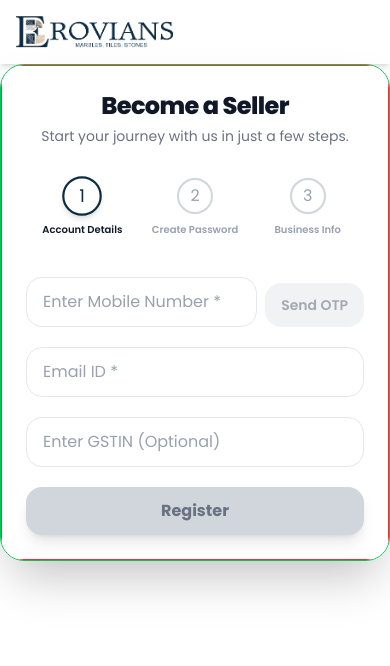
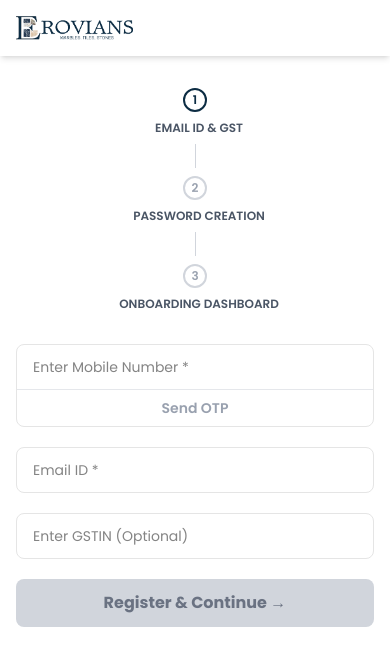
Before and after one commit to erovians/Erovians, a React (Vite) app in the folder seller/: page /start-selling in a window 390 px wide. Shown: the top 666 px of the page. Built offline with nearby package versions, Linux system fonts and the light colour scheme.

Commit message:
updated the sellersignup page

```diff
--- a/seller/src/assets/assets.js
+++ b/seller/src/assets/assets.js
@@ -14,6 +14,7 @@ import sell_online_helpandsupport from "./SellOnline_helpandsupport.png";
 import grow_verified from "./Grow-verified.svg";
 import grow_advertised from "./Grow-advertised.svg";
 import grow_banner_img from "./grow-banner-img.svg";
+import EroviansValueServices from "./EroviansValueServices.svg";
 
 export const assets = {
   logo,
@@ -31,5 +32,6 @@ export const assets = {
   sell_online_helpandsupport,
   grow_verified,
   grow_advertised,
-  grow_banner_img
+  grow_banner_img,
+  EroviansValueServices,
 };
--- a/seller/src/common/Navbar.jsx
+++ b/seller/src/common/Navbar.jsx
@@ -208,8 +208,8 @@ export default function Navbar() {
         </div>
 
         {/* Desktop Buttons */}
-        <div className="hidden lg:flex h-[60%] justify-between items-center w-1/6 gap-3 mr-25">
-          <Link to="/login" className="h-full w-[60%]">
+        <div className="hidden lg:flex h-[60%] justify-between items-center w-1/5 gap-3 mr-25">
+          <Link to="/login" className="h-full w-full" >
             <Button
               variant="outline"
               className="bg-transparent h-full w-full border border-navyblue hover:bg-navyblue hover:text-white"
@@ -221,7 +221,7 @@ export default function Navbar() {
             </Button>
           </Link>
 
-          <Link to="/start-selling" className="h-full w-[60%]">
+          <Link to="/start-selling" className="h-full w-[50%]">
             <Button
               variant="outline"
               className="bg-navyblue h-full w-full text-white cursor-pointer hover:bg-navyblue hover:bg-white hover:border-navyblue px-20"
--- a/seller/src/pages/Grow.jsx
+++ b/seller/src/pages/Grow.jsx
@@ -194,9 +194,9 @@ const Grow = () => {
             {/* Right Image */}
             <div className="flex justify-center">
               <img
-                src="/images/value-services.jpg"
+                src={assets.EroviansValueServices}
                 alt="Erovians Value Services"
-                className="rounded-xl shadow-lg"
+                className="rounded-xl "
               />
             </div>
           </div>
--- a/seller/src/pages/SellerSignUp.jsx
+++ b/seller/src/pages/SellerSignUp.jsx
@@ -18,7 +18,7 @@ const SellerSignUp = () => {
     password: "",
     confirmPassword: "",
     businessName: "",
-    category: "",
+    category: "All",
   });
 
   const [otp, setOtp] = useState("");
@@ -29,24 +29,18 @@ const SellerSignUp = () => {
   const [modalMessage, setModalMessage] = useState("");
 
   const steps = [
-    { id: 1, title: "Account Details" },
-    { id: 2, title: "Create Password" },
-    { id: 3, title: "Business Info" },
+    { id: 1, title: "EMAIL ID & GST" },
+    { id: 2, title: "PASSWORD CREATION" },
+    { id: 3, title: "ONBOARDING DASHBOARD" },
   ];
 
-  // Handle changes for all form inputs
+  // Input handlers
   const handleChange = (e) => {
     const { name, value } = e.target;
     setFormData({ ...formData, [name]: value });
     setErrors({ ...errors, [name]: "" });
   };
 
-  const handleOtpChange = (e) => {
-    setOtp(e.target.value);
-    setErrors({ ...errors, otp: "" });
-  };
-
-  // Validates a 10-digit mobile number
   const validateMobile = () => {
     const mobileRegex = /^[0-9]{10}$/;
     if (!mobileRegex.test(formData.mobile)) {
@@ -57,20 +51,16 @@ const SellerSignUp = () => {
     return true;
   };
 
-  // Handles sending the OTP
   const handleSendOtp = () => {
     if (validateMobile()) {
-      console.log(`OTP sent at your given number ${formData.mobile}`);
       setShowModal(true);
-      setModalMessage("OTP sent at your given number {123456}");
+      setModalMessage("OTP sent to your number (123456)");
       setShowOtpField(true);
     }
   };
 
-  // Handles OTP verification and enables registration
   const handleVerifyOtp = () => {
     if (otp === "123456") {
-      // Hardcoded for demo purposes
       setIsMobileVerified(true);
       setShowModal(true);
       setModalMessage("Mobile number verified successfully!");
@@ -79,7 +69,6 @@ const SellerSignUp = () => {
     }
   };
 
-  // Handles the main registration button click
   const handleRegister = (e) => {
     e.preventDefault();
     const newErrors = {};
@@ -102,7 +91,6 @@ const SellerSignUp = () => {
     }
   };
 
-  // Handles password creation flow
   const handlePasswordContinue = () => {
     if (formData.password === formData.confirmPassword) {
       setStep(3);
@@ -111,140 +99,111 @@ const SellerSignUp = () => {
     }
   };
 
-  // Final form submission
   const handleSubmit = (e) => {
     e.preventDefault();
-    console.log("Final Data:", formData);
     setModalMessage(
       "Form submitted successfully! You're ready to start selling."
     );
     setShowModal(true);
   };
 
-  // Custom modal component to replace alert()
-  const Modal = ({ message, onClose }) => {
-    return (
-      <div className="fixed inset-0 bg-gray-600 bg-opacity-50 flex justify-center items-center z-50 p-4">
+  const Modal = ({ message, onClose }) => (
+    <div className="fixed inset-0 bg-black/50 flex justify-center items-center z-50 p-4">
       <div className="bg-white rounded-lg p-6 shadow-xl max-w-sm w-full text-center">
         <p className="text-gray-800 font-semibold mb-4">{message}</p>
         <button
           onClick={onClose}
-            className="w-full bg-[#0c2c43] text-white py-2 rounded-xl hover:bg-[#1a4361] transition-colors"
+          className="w-full bg-[#0c2c43] text-white py-2 rounded-md hover:bg-[#1a4361] transition"
         >
           OK
         </button>
       </div>
     </div>
   );
-  };
 
   return (
-    <div className="flex flex-col min-h-screen bg-white font-sans antialiased">
-      <header className="w-full shadow-md h-16 md:h-20 flex items-center px-4 md:px-10">
-        <Link to={"/"} className="flex items-center">
+    <div className="min-h-screen bg-white font-sans">
+      {/* Header */}
+      <header className="w-full shadow-md h-14 sm:h-16 md:h-20 flex items-center px-4 sm:px-6">
+        <Link to={"/"}>
           <img
             src={assets.logo}
             alt="Logo"
-            className="h-8 md:h-10 w-auto object-contain"
+            className="h-6 sm:h-8 md:h-10 w-auto object-contain"
           />
         </Link>
       </header>
 
-      <div className="grid md:grid-cols-2 lg:max-w-4xl xl:max-w-6xl w-full  rounded-3xl shadow-2xl overflow-hidden sm:m-auto  border border-green-500 ">
-        {/* Left Column: The Form */}
-        <div className="bg-white  p-6 sm:p-8 md:p-12 md:rounded-l-3xl border border-red-500">
-          {/* Header */}
-          <div className="text-center mb-8 md:mb-10">
-            <h1 className="text-2xl md:text-3xl font-extrabold text-gray-900 tracking-tight mb-1">
-              Become a Seller
-            </h1>
-            <p className="text-sm md:text-base text-gray-500">
-              Start your journey with us in just a few steps.
-            </p>
-          </div>
-
+      <div className="grid grid-cols-1 md:grid-cols-2 gap-8 px-4 sm:px-6 md:px-12 py-8 md:py-12 max-w-6xl mx-auto">
+        {/* Left Section */}
+        <div>
           {/* Stepper */}
-          <div className="flex justify-between items-center mb-10 md:mb-12 relative">
-            <div className="absolute inset-x-0 top-1/2 h-0.5 bg-gray-200 -z-10 transform -translate-y-1/2"></div>
-            {steps.map((item, index) => (
+          <div className="flex flex-col md:flex-row md:items-center md:justify-between mb-8 text-xs sm:text-sm font-semibold text-gray-600">
+            {steps.map((item, i) => (
+              <div key={item.id} className="flex items-center flex-col">
+                {/* Step Circle */}
                 <div
-                key={item.id}
-                className="relative flex flex-col items-center flex-1"
-              >
-                {/* Circle */}
-                <div
-                  className={`w-9 h-9 md:w-11 md:h-11 flex items-center justify-center rounded-full border-2 transform transition-all duration-300 ease-in-out
-                    ${
-                      step > item.id
-                        ? "bg-[#0c2c43] text-white"
-                        : step === item.id
-                        ? "border-[#0c2c43] text-[#0c2c43] bg-white shadow-md scale-110"
-                        : "border-gray-300 text-gray-400 bg-white"
+                  className={`w-6 h-6 rounded-full flex  items-center justify-center border-2 ${
+                    step >= item.id
+                      ? "border-[#0c2c43] text-[#0c2c43]"
+                      : "border-gray-300 text-gray-400"
                   }`}
                 >
-                  {step > item.id ? (
-                    <Check size={18} className="stroke-[2.5px]" />
-                  ) : (
-                    item.id
-                  )}
+                  {step > item.id ? <Check size={14} /> : item.id}
                 </div>
 
                 {/* Title */}
-                <span
-                  className={`mt-2 md:mt-4 text-[10px] sm:text-xs md:text-sm font-semibold text-center whitespace-nowrap transition-colors duration-300
-                    ${step >= item.id ? "text-gray-900" : "text-gray-400"}`}
-                >
+                <span className="ml-2 text-xs md:ml-2 mt-2 md:mt-0 whitespace-nowrap text-center md:text-left">
                   {item.title}
                 </span>
+
+                {/* Connector */}
+                {i < steps.length - 1 && (
+                  <div
+                    className={`${
+                      // horizontal line on desktop, vertical line on mobile
+                      "md:w-10 md:h-px h-6 w-px"
+                    } bg-gray-300 mx-0 md:mx-3 my-2 md:my-0`}
+                  ></div>
+                )}
               </div>
             ))}
           </div>
 
-          {/* Step 1: Account Details */}
+          {/* Step 1 */}
           {step === 1 && (
-            <form
-              className="space-y-5 md:space-y-6"
-              onSubmit={(e) => e.preventDefault()}
-            >
-              <div className="flex items-end space-x-2">
-                <div className="flex-1">
+            <form className="space-y-5" onSubmit={(e) => e.preventDefault()}>
+              {/* Mobile */}
+              <div className="flex border rounded-md overflow-hidden flex-col sm:flex-row">
                 <input
                   type="tel"
                   name="mobile"
                   placeholder="Enter Mobile Number *"
                   value={formData.mobile}
                   onChange={handleChange}
-                    required
-                    className="w-full px-4 py-3 md:px-5 md:py-4 border border-gray-200 rounded-2xl focus:outline-none focus:ring-2 focus:ring-[#0c2c43] focus:border-transparent transition-all duration-200 placeholder:text-gray-400"
+                  className="flex-1 px-4 py-3 text-sm outline-none"
                 />
-                  {errors.mobile && (
-                    <p className="text-red-500 text-sm mt-1">{errors.mobile}</p>
-                  )}
-                </div>
                 {!isMobileVerified && (
                   <button
                     type="button"
                     onClick={handleSendOtp}
                     disabled={!formData.mobile || formData.mobile.length !== 10}
-                    className="px-4 py-3 md:px-5 md:py-4 bg-gray-200 text-gray-600 rounded-2xl text-sm font-semibold disabled:opacity-50 disabled:cursor-not-allowed"
+                    className="px-4 py-2 sm:py-0 text-[#0c2c43] font-semibold text-sm disabled:text-gray-400 border-t sm:border-t-0 sm:border-l border-gray-200"
                   >
                     Send OTP
                   </button>
                 )}
               </div>
+              {errors.mobile && (
+                <p className="text-red-500 text-sm">{errors.mobile}</p>
+              )}
 
               {showOtpField && !isMobileVerified && (
-                <div className="w-full">
-                  {/* OTP + Resend + Verify in one line */}
-                  <div className="flex items-center gap-4 w-full">
-                    {/* Shadcn InputOTP */}
+                <div className="flex flex-col sm:flex-row items-center gap-3">
                   <InputOTP
                     maxLength={6}
                     value={otp}
-                      onChange={(value) => {
-                        setOtp(value);
-                        setErrors({ ...errors, otp: "" });
-                      }}
+                    onChange={setOtp}
                     className="flex-1 justify-center"
                   >
                     <InputOTPGroup>
@@ -262,94 +221,72 @@ const SellerSignUp = () => {
                       <InputOTPSlot index={5} />
                     </InputOTPGroup>
                   </InputOTP>
-
-                    {/* Resend link */}
-                    <Link
-                      to="#"
-                      onClick={(e) => {
-                        e.preventDefault();
-                        handleSendOtp();
-                      }}
-                      className="text-sm text-navyblue font-semibold hover:underline whitespace-nowrap"
-                    >
-                      Resend
-                    </Link>
-
-                    {/* Verify button */}
                   <button
                     type="button"
                     onClick={handleVerifyOtp}
-                      disabled={otp.length !== 6} // disable until 6 digits entered
-                      className={`px-5 py-2 rounded-lg font-semibold transition
-          ${
+                    disabled={otp.length !== 6}
+                    className={`w-full sm:w-auto px-5 py-2 rounded-md font-semibold ${
                       otp.length === 6
-              ? "bg-navyblue text-white hover:bg-blue-900"
-              : "bg-gray-200 text-gray-500 cursor-not-allowed"
+                        ? "bg-[#0c2c43] text-white"
+                        : "bg-gray-200 text-gray-500"
                     }`}
                   >
                     Verify
                   </button>
                 </div>
-
-                  {/* Error message */}
+              )}
               {errors.otp && (
-                    <p className="text-red-500 text-sm text-center mt-2">
-                      {errors.otp}
-                    </p>
-                  )}
-                </div>
+                <p className="text-red-500 text-sm">{errors.otp}</p>
               )}
 
+              {/* Email */}
               <input
                 type="email"
                 name="email"
                 placeholder="Email ID *"
                 value={formData.email}
                 onChange={handleChange}
-                required
-                className="w-full px-4 py-3 md:px-5 md:py-4 border border-gray-200 rounded-2xl focus:outline-none focus:ring-2 focus:ring-[#0c2c43] focus:border-transparent transition-all duration-200 placeholder:text-gray-400"
+                className="w-full px-4 py-3 border rounded-md text-sm outline-none"
               />
               {errors.email && (
                 <p className="text-red-500 text-sm">{errors.email}</p>
               )}
+
+              {/* GST */}
               <input
                 type="text"
                 name="gstin"
                 placeholder="Enter GSTIN (Optional)"
                 value={formData.gstin}
                 onChange={handleChange}
-                className="w-full px-4 py-3 md:px-5 md:py-4 border border-gray-200 rounded-2xl focus:outline-none focus:ring-2 focus:ring-[#0c2c43] focus:border-transparent transition-all duration-200 placeholder:text-gray-400"
+                className="w-full px-4 py-3 border rounded-md text-sm outline-none"
               />
 
               <button
                 type="button"
                 onClick={handleRegister}
                 disabled={!isMobileVerified}
-                className={`w-full py-3 md:py-4 rounded-2xl font-bold transition-all duration-300 shadow-lg hover:shadow-xl ${
+                className={`w-full py-3 rounded-md font-bold ${
                   isMobileVerified
-                    ? "bg-[#0c2c43] text-white hover:bg-[#1a4361] "
-                    : "bg-gray-300 text-gray-500 cursor-not-allowed"
+                    ? "bg-[#0c2c43] text-white hover:bg-[#1a4361]"
+                    : "bg-gray-300 text-gray-500"
                 }`}
               >
-                Register
+                Register & Continue →
               </button>
             </form>
           )}
 
-          {/* Step 2: Password Creation */}
+          {/* Step 2 */}
           {step === 2 && (
-            <form
-              className="space-y-5 md:space-y-6"
-              onSubmit={(e) => e.preventDefault()}
-            >
+            <form className="space-y-5" onSubmit={(e) => e.preventDefault()}>
               <input
                 type="password"
                 name="password"
                 placeholder="Create Password *"
                 value={formData.password}
                 onChange={handleChange}
-                required
-                className="w-full px-4 py-3 md:px-5 md:py-4 border border-gray-200 rounded-2xl focus:outline-none focus:ring-2 focus:ring-[#0c2c43] focus:border-transparent transition-all duration-200 placeholder:text-gray-400"
+                className="w-full px-4 py-3 border rounded-md text-sm outline-none"
               />
               <input
                 type="password"
@@ -357,24 +294,23 @@ const SellerSignUp = () => {
                 placeholder="Confirm Password *"
                 value={formData.confirmPassword}
                 onChange={handleChange}
-                required
-                className="w-full px-4 py-3 md:px-5 md:py-4 border border-gray-200 rounded-2xl focus:outline-none focus:ring-2 focus:ring-[#0c2c43] focus:border-transparent transition-all duration-200 placeholder:text-gray-400"
+                className="w-full px-4 py-3 border rounded-md text-sm outline-none"
               />
               {errors.confirmPassword && (
                 <p className="text-red-500 text-sm">{errors.confirmPassword}</p>
               )}
-              <div className="flex justify-between items-center pt-2">
+              <div className="flex flex-col sm:flex-row justify-between gap-3">
                 <button
                   type="button"
                   onClick={() => setStep(1)}
-                  className="px-5 py-2 md:px-6 md:py-3 text-gray-500 font-semibold hover:text-gray-700 transition-colors duration-200"
+                  className="text-gray-500 font-semibold w-full sm:w-auto"
                 >
                   ← Back
                 </button>
                 <button
                   type="button"
                   onClick={handlePasswordContinue}
-                  className="px-6 py-3 md:px-8 md:py-4 bg-[#0c2c43] text-white rounded-2xl font-bold hover:bg-[#1a4361] transition-all duration-300 shadow-lg hover:shadow-xl"
+                  className="bg-[#0c2c43] text-white px-6 py-2 rounded-md font-bold w-full sm:w-auto"
                 >
                   Continue →
                 </button>
@@ -382,40 +318,44 @@ const SellerSignUp = () => {
             </form>
           )}
 
-          {/* Step 3: Business Info */}
+          {/* Step 3 */}
           {step === 3 && (
-            <form className="space-y-5 md:space-y-6" onSubmit={handleSubmit}>
+            <form className="space-y-5" onSubmit={handleSubmit}>
               <input
                 type="text"
                 name="businessName"
                 placeholder="Business Name"
                 value={formData.businessName}
                 onChange={handleChange}
-                required
-                className="w-full px-4 py-3 md:px-5 md:py-4 border border-gray-200 rounded-2xl focus:outline-none focus:ring-2 focus:ring-[#0c2c43] focus:border-transparent transition-all duration-200 placeholder:text-gray-400"
+                className="w-full px-4 py-3 border rounded-md text-sm outline-none"
               />
-              <select
-                name="category"
-                value={formData.category}
-                onChange={handleChange}
-                className="w-full px-4 py-3 md:px-5 md:py-4 border border-gray-200 rounded-2xl focus:outline-none focus:ring-2 focus:ring-[#0c2c43] focus:border-transparent transition-all duration-200 text-gray-500"
+              <div className="flex flex-col sm:flex-row gap-3">
+                {["All", "Books", "Electronics"].map((cat) => (
+                  <button
+                    key={cat}
+                    type="button"
+                    onClick={() => setFormData({ ...formData, category: cat })}
+                    className={`flex-1 border rounded-md py-3 font-medium ${
+                      formData.category === cat
+                        ? "border-[#0c2c43] text-[#0c2c43]"
+                        : "border-gray-300 text-gray-500"
+                    }`}
                   >
-                <option value="">Select Category</option>
-                <option value="All">All Categories</option>
-                <option value="Books">Only Books</option>
-                <option value="Electronics">Electronics</option>
-              </select>
-              <div className="flex justify-between items-center pt-2">
+                    {cat}
+                  </button>
+                ))}
+              </div>
+              <div className="flex flex-col sm:flex-row justify-between gap-3">
                 <button
                   type="button"
                   onClick={() => setStep(2)}
-                  className="px-5 py-2 md:px-6 md:py-3 text-gray-500 font-semibold hover:text-gray-700 transition-colors duration-200"
+                  className="text-gray-500 font-semibold w-full sm:w-auto"
                 >
                   ← Back
                 </button>
                 <button
                   type="submit"
-                  className="px-6 py-3 md:px-8 md:py-4 bg-[#0c2c43] text-white rounded-2xl font-bold hover:bg-[#1a4361] transition-all duration-300 shadow-lg hover:shadow-xl"
+                  className="bg-[#0c2c43] text-white px-6 py-2 rounded-md font-bold w-full sm:w-auto"
                 >
                   Submit
                 </button>
@@ -424,29 +364,21 @@ const SellerSignUp = () => {
           )}
         </div>
 
-        {/* Right Column: Content & Image */}
-        <div className="hidden md:block bg-[#0c2c43] p-8 md:rounded-r-3xl border">
-          <div className="h-full flex flex-col justify-between items-center text-white text-center">
-            {/* Top Div: Content */}
-            <div className="flex flex-col justify-center items-center h-1/2">
-              <h2 className="text-3xl font-extrabold mb-4">
-                Grow Your Business with Us
-              </h2>
-              <p className="max-w-xs text-lg opacity-90">
-                Unlock a world of opportunities. Our platform provides the tools
-                you need to reach new customers and succeed.
+        {/* Right Section */}
+        <div className="hidden md:flex flex-col gap-6">
+          <div className="p-4 border rounded-md shadow-sm">
+            <p className="text-sm text-gray-700 mb-2">
+              List with Erovians, Grow With Erovians, Explore with Erovians !!
+            </p>
+            <p className="text-xs text-gray-500">
+              List your products to sell them worldwide.
             </p>
           </div>
-
-            {/* Bottom Div: Image */}
-            <div className="flex flex-col justify-center items-center h-1/2">
           <img
-                src={assets.whysellerlove}
-                alt="Business Growth Illustration"
-                className="rounded-lg shadow-xl"
+            src={assets.EroviansValueServices}
+            alt="Seller Banner"
+            className="rounded-md "
           />
-            </div>
-          </div>
         </div>
       </div>
 
```
Also changed, not shown: 1 other file (tests, documents, lock files or other folders). Lines whose indentation alone changed are shown as unchanged.
